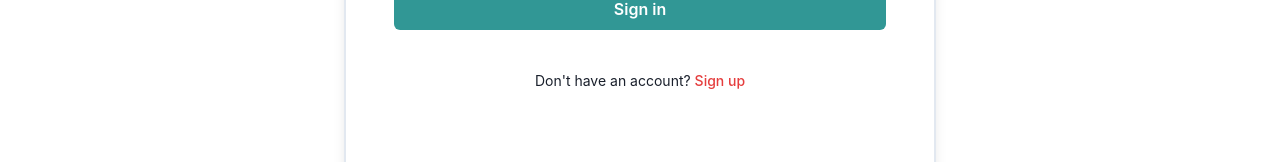
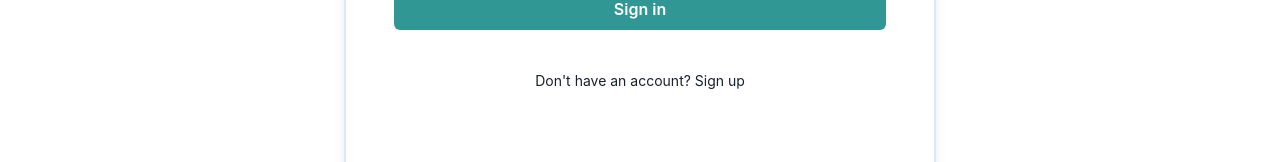
Before and after one commit to bryanlu3000/shopping-frontend, a React (Vite) app: page /signin in a window 1280 px wide. Shown: the part 544-706 px from the top of the page. Built offline with nearby package versions, Linux system fonts and the light colour scheme.

Commit message:
updated Link react-router-dom

```diff
--- a/src/pages/Signin.tsx
+++ b/src/pages/Signin.tsx
@@ -11,10 +11,10 @@
   InputRightElement,
   Button,
   Checkbox,
-  Link,
+  // Link,
 } from "@chakra-ui/react";
 import { useState, useEffect } from "react";
-import { useNavigate } from "react-router-dom";
+import { useNavigate, Link } from "react-router-dom";
 import validateInput from "../utilities/validateInput";
 import { useAuthContext } from "../context/AuthContext";
 
@@ -125,9 +125,8 @@
 
         <Text textAlign="center" fontSize="sm" fontWeight="400" my={10}>
           Don't have an account?{" "}
-          <Link href="/signup" color="red.500" fontWeight="500">
-            Sign up
-          </Link>
+          {/* <Link href="/signup" color="red.500" fontWeight="500"> */}
+          <Link to="/signup">Sign up</Link>
         </Text>
       </Container>
     </Center>
```
